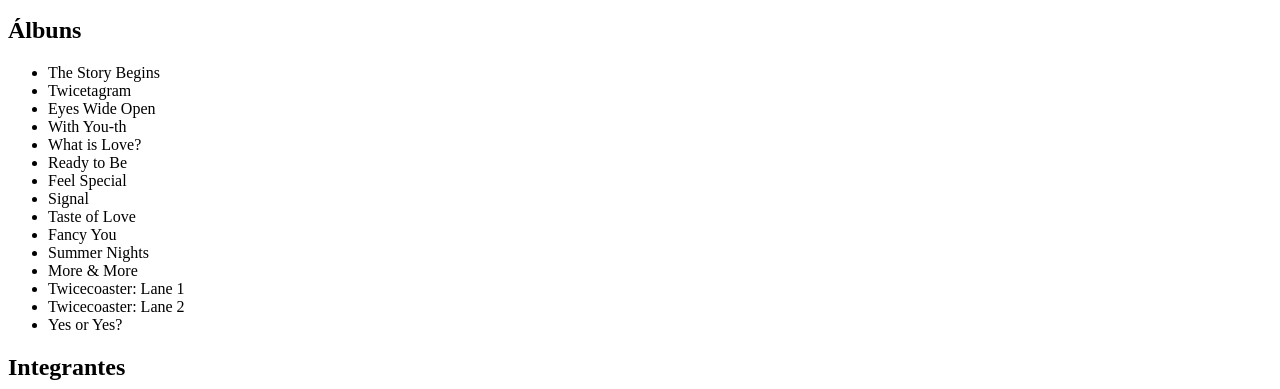
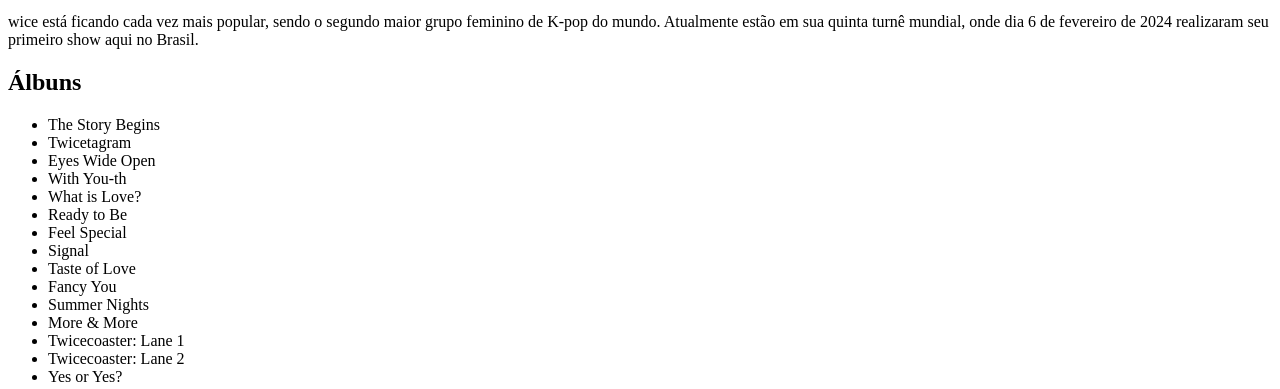
Before and after one commit to alysh0/avalia-o, a plain HTML site: page index.html in a window 1280 px wide. Shown: the part 457-846 px from the top of the page. Drawn offline with Linux system fonts and the light colour scheme.

Commit message:
chaeng twice

```diff
--- a/index.html
+++ b/index.html
@@ -12,7 +12,7 @@
 <p>
     Twice é um grupo feminino sul-coreano de nove integrantes formado pela empresa JYP Entertainment em 2015. Twice alcançou fama nacional em 2016 com seu single "Cheer Up", que alcançou o primeiro lugar na Gaon Digital Chart, se tornou o single de melhor desempenho do ano e ganhou o prêmio de "Canção do Ano" no Melon Music Awards e Mnet Asian Music Awards. Seu próximo single, "TT", liderou as paradas da Gaon por quatro semanas consecutivas. O EP foi o álbum feminino de K-pop mais vendido de 2016
 </p>
-
+<p>wice está ficando cada vez mais popular, sendo o segundo maior grupo feminino de K-pop do mundo. Atualmente estão em sua quinta turnê mundial, onde dia 6 de fevereiro de 2024 realizaram seu primeiro show aqui no Brasil. </p>
 <h2>Álbuns</h2>
 
 <ul>
```
